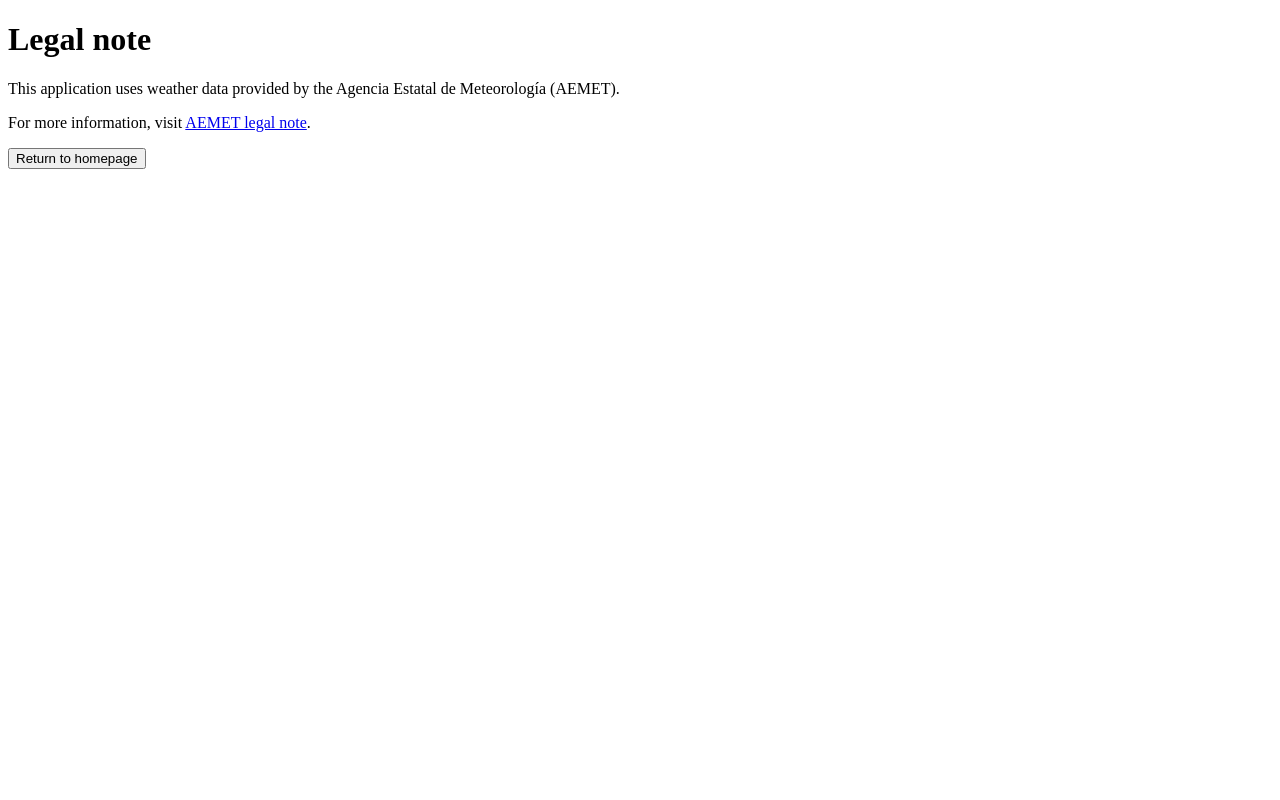
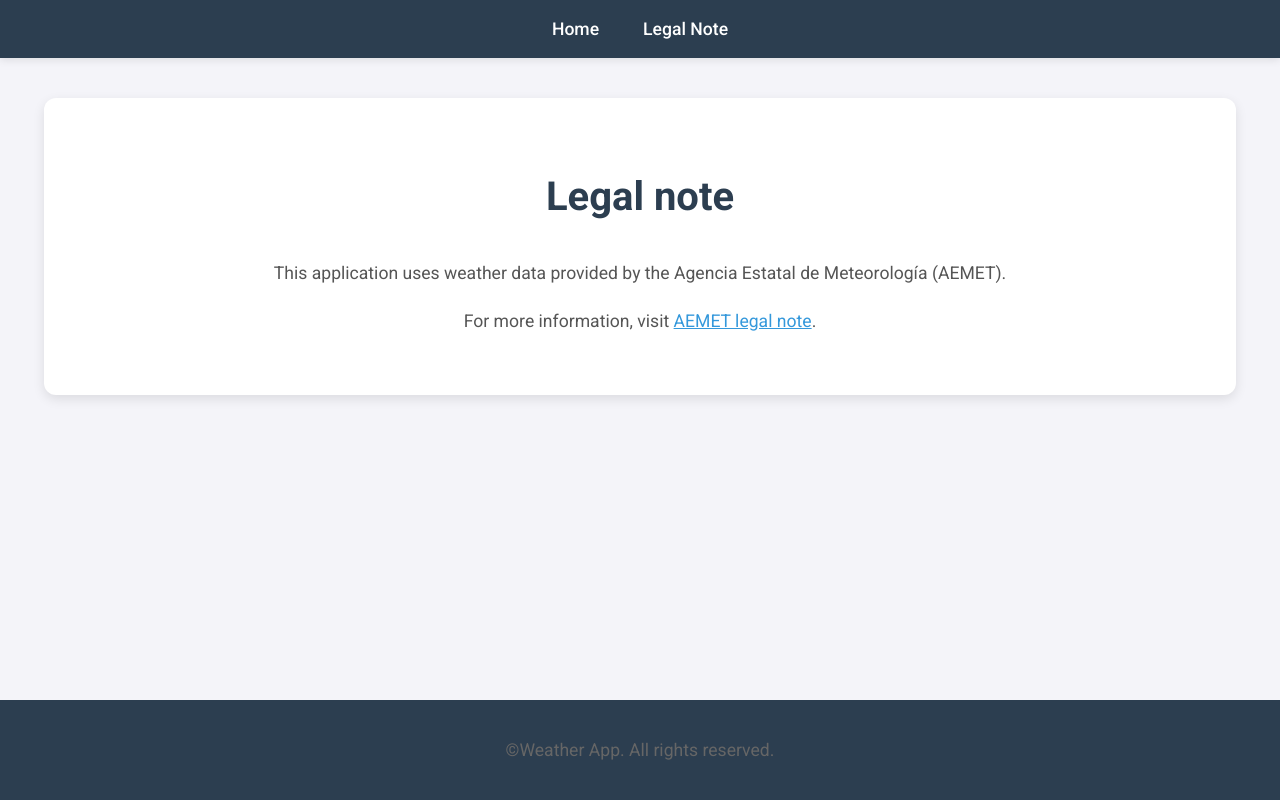
Before and after one commit to inakivelasco/weather-app, a Flask app: page /legal_note in a window 1280 px wide. Run offline with Flask 3, Linux system fonts and the light colour scheme.

Commit message:
Add styles

```diff
--- a/web/app.py
+++ b/web/app.py
@@ -34,7 +34,7 @@ def get_temperatures():
         for day in response.json()[0]['prediccion']['dia']:
             for temperature in day['temperatura']:
                 dates.append(datetime.strptime(day['fecha'], "%Y-%m-%dT%H:%M:%S") + timedelta(hours=int(temperature['periodo'])))
-                temperatures.append(temperature['value'])
+                temperatures.append(int(temperature['value']))
 
         return temperatures, dates
     return [None], [None]
@@ -51,7 +51,11 @@ def plot_temperature():
         y=temperatures,
         labels={'x': '', 'y': 'Temperature (°C)'}
     )
-    fig.update_layout(xaxis_tickangle=-45)
+    fig.update_layout(
+        yaxis_title="Temperature (°C)",
+        xaxis=dict(tickangle=-45),
+        hovermode="x unified"
+    )
 
     return fig.to_html(full_html=False)
 
--- /dev/null
+++ b/web/static/style.css
@@ -0,0 +1,151 @@
+/* General styles */
+body {
+    font-family: 'Roboto', sans-serif;
+    background-color: #f4f4f9;
+    color: #333;
+    margin: 0;
+    padding: 0;
+    line-height: 1.6;
+    display: flex;
+    flex-direction: column;
+    min-height: 100vh;
+}
+
+/* Wrapper for content */
+.wrapper {
+    flex: 1;
+}
+
+/* Container for content */
+.container {
+    width: 90%;
+    max-width: 1200px;
+    margin: 0 auto;
+    padding: 20px;
+    background-color: #fff;
+    box-shadow: 0 4px 12px rgba(0, 0, 0, 0.1);
+    border-radius: 12px;
+    margin-top: 40px;
+}
+
+/* Header styles */
+h1 {
+    color: #2c3e50;
+    text-align: center;
+    font-size: 2.5rem;
+    margin-bottom: 20px;
+    font-weight: 700;
+}
+
+p {
+    text-align: center;
+    color: #666;
+    font-size: 1.1rem;
+    margin-bottom: 30px;
+}
+
+/* Button styles */
+button {
+    display: inline-block;
+    margin: 20px auto;
+    padding: 12px 24px;
+    background-color: #3498db;
+    color: #fff;
+    border: none;
+    border-radius: 8px;
+    cursor: pointer;
+    font-size: 1rem;
+    font-weight: 500;
+    transition: background-color 0.3s ease, transform 0.2s ease;
+}
+
+button:hover {
+    background-color: #2980b9;
+    transform: translateY(-2px);
+}
+
+button:active {
+    transform: translateY(0);
+}
+
+/* Plot container */
+.plot-container {
+    margin: 20px 0;
+    padding: 20px;
+    background-color: #fff;
+    border: 1px solid #e0e0e0;
+    border-radius: 12px;
+    box-shadow: 0 2px 8px rgba(0, 0, 0, 0.1);
+}
+
+/* Link styles */
+a {
+    text-decoration: none;
+    color: inherit;
+}
+
+/* Legal note page styles */
+.legal-note {
+    text-align: center;
+    padding: 40px 20px;
+}
+
+.legal-note h1 {
+    margin-bottom: 30px;
+}
+
+.legal-note p {
+    font-size: 1.1rem;
+    color: #555;
+    margin-bottom: 20px;
+}
+
+.legal-note a {
+    color: #3498db;
+    text-decoration: underline;
+    transition: color 0.3s ease;
+}
+
+.legal-note a:hover {
+    color: #2980b9;
+}
+
+/* Navigation bar */
+.navbar {
+    background-color: #2c3e50;
+    padding: 15px 0;
+    text-align: center;
+    box-shadow: 0 2px 8px rgba(0, 0, 0, 0.1);
+}
+
+.navbar a {
+    color: #fff;
+    margin: 0 20px;
+    text-decoration: none;
+    font-size: 1.1rem;
+    font-weight: 500;
+    transition: color 0.3s ease;
+}
+
+.navbar a:hover {
+    color: #3498db;
+}
+
+/* Footer styles */
+.footer {
+    text-align: center;
+    padding: 20px;
+    background-color: #2c3e50;
+    color: #fff;
+    font-size: 0.9rem;
+    margin-top: auto;
+    display: flex;
+    align-items: center;
+    justify-content: center;
+    min-height: 60px;
+}
+
+.footer p {
+    margin: 0;
+    padding: 10px 0;
+}
--- a/web/templates/legal_note.html
+++ b/web/templates/legal_note.html
@@ -3,13 +3,25 @@
 <head>
     <meta charset="UTF-8">
     <title>Legal note</title>
+    <link href="https://fonts.googleapis.com/css2?family=Roboto:wght@400;500;700&display=swap" rel="stylesheet">
+    <link rel="stylesheet" href="{{ url_for('static', filename='style.css') }}">
 </head>
 <body>
-    <h1>Legal note</h1>
-    <p>This application uses weather data provided by the Agencia Estatal de Meteorología (AEMET).</p>
-    <p>For more information, visit <a href="https://www.aemet.es/es/nota_legal" target="_blank">AEMET legal note</a>.</p>
-    <a href="{{ url_for('home') }}">
-        <button type="button">Return to homepage</button>
-    </a>
+    <div class="navbar">
+        <a href="{{ url_for('home') }}">Home</a>
+        <a href="{{ url_for('legal_note') }}">Legal Note</a>
+    </div>
+
+    <div class="wrapper">
+        <div class="container legal-note">
+            <h1>Legal note</h1>
+            <p>This application uses weather data provided by the Agencia Estatal de Meteorología (AEMET).</p>
+            <p>For more information, visit <a href="https://www.aemet.es/es/nota_legal" target="_blank">AEMET legal note</a>.</p>
+        </div>
+    </div>
+
+    <div class="footer">
+        <p>&copy;Weather App. All rights reserved.</p>
+    </div>
 </body>
 </html>
```
Also changed, not shown: web/templates/index.html (+17 -7 lines).
